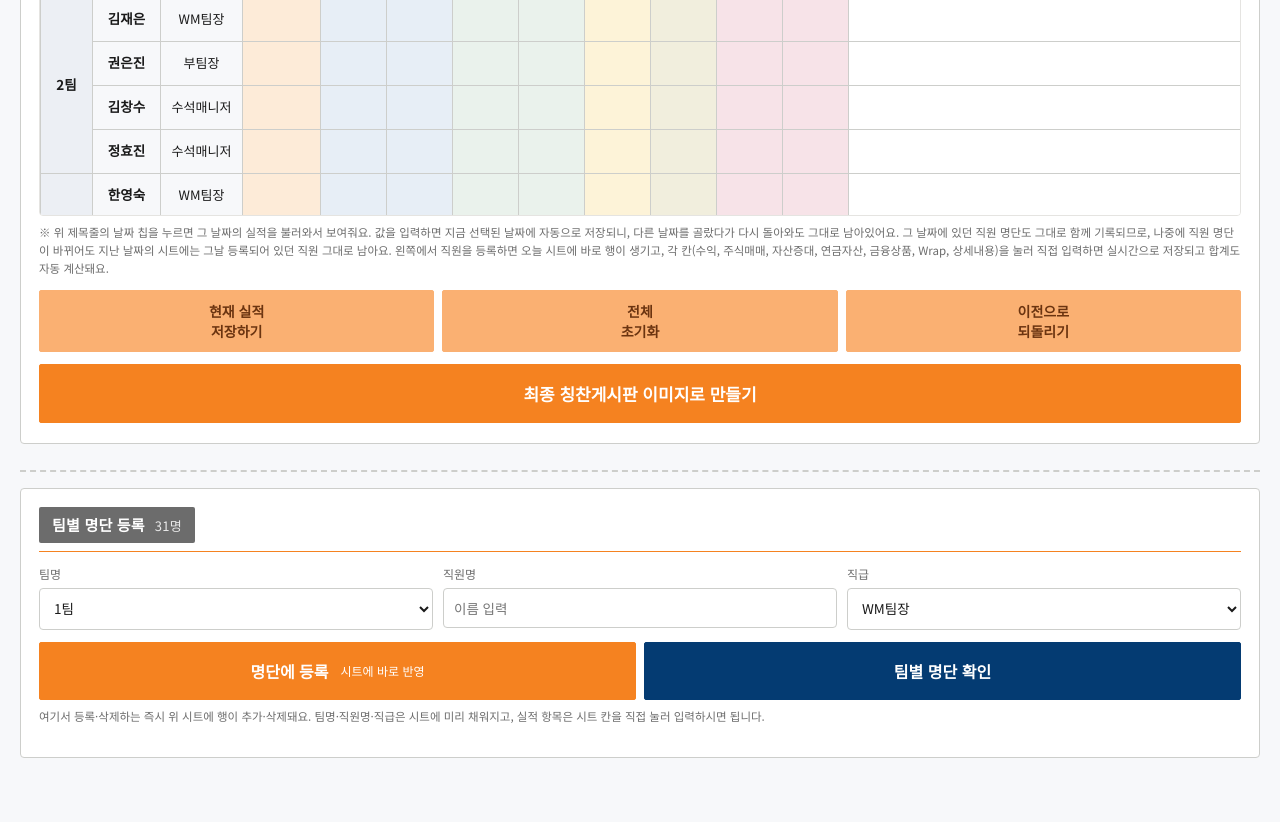
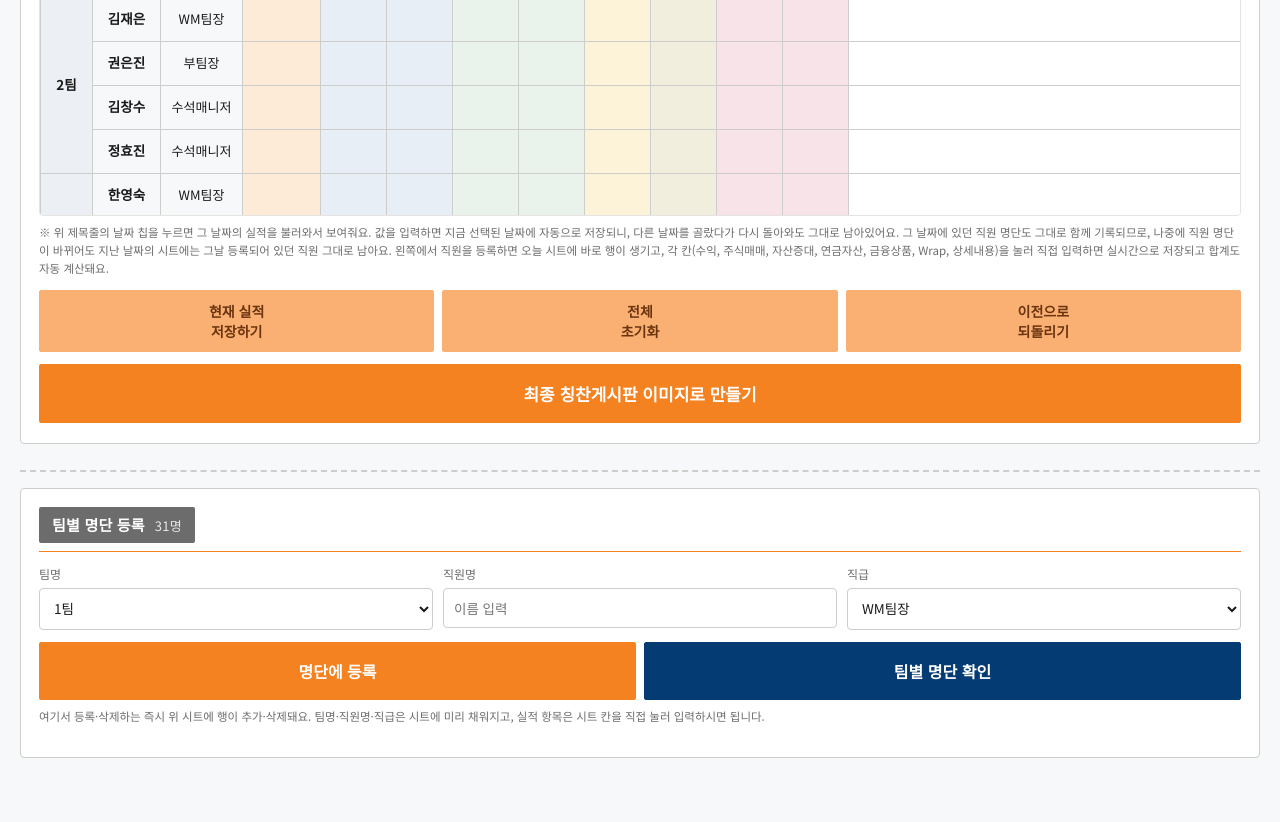
Before and after one commit to hasangyong0-spec/PERFORMANCE, a plain HTML site: page index.html in a window 1280 px wide. Shown: the part 546-1368 px from the top of the page. Drawn offline with nearby package versions, Linux system fonts and the light colour scheme.

Commit message:
Add files via upload

```diff
--- a/index.html
+++ b/index.html
@@ -330,7 +330,7 @@ table.board td input[type="number"]::-webkit-inner-spin-button{ -webkit-appearan
       </div>
     </div>
     <div class="btn-row">
-      <button class="btn lg" id="addRosterBtn"><span style="white-space:nowrap;">명단에 등록</span><br><span style="font-size:0.75em;font-weight:500;white-space:nowrap;">시트에 바로 반영</span></button>
+      <button class="btn lg" id="addRosterBtn">명단에 등록</button>
       <button class="btn navy lg" id="toggleRosterBtn" type="button"></button>
     </div>
     <div id="rosterGroups" style="margin-top:14px; display:none;"></div>
```
